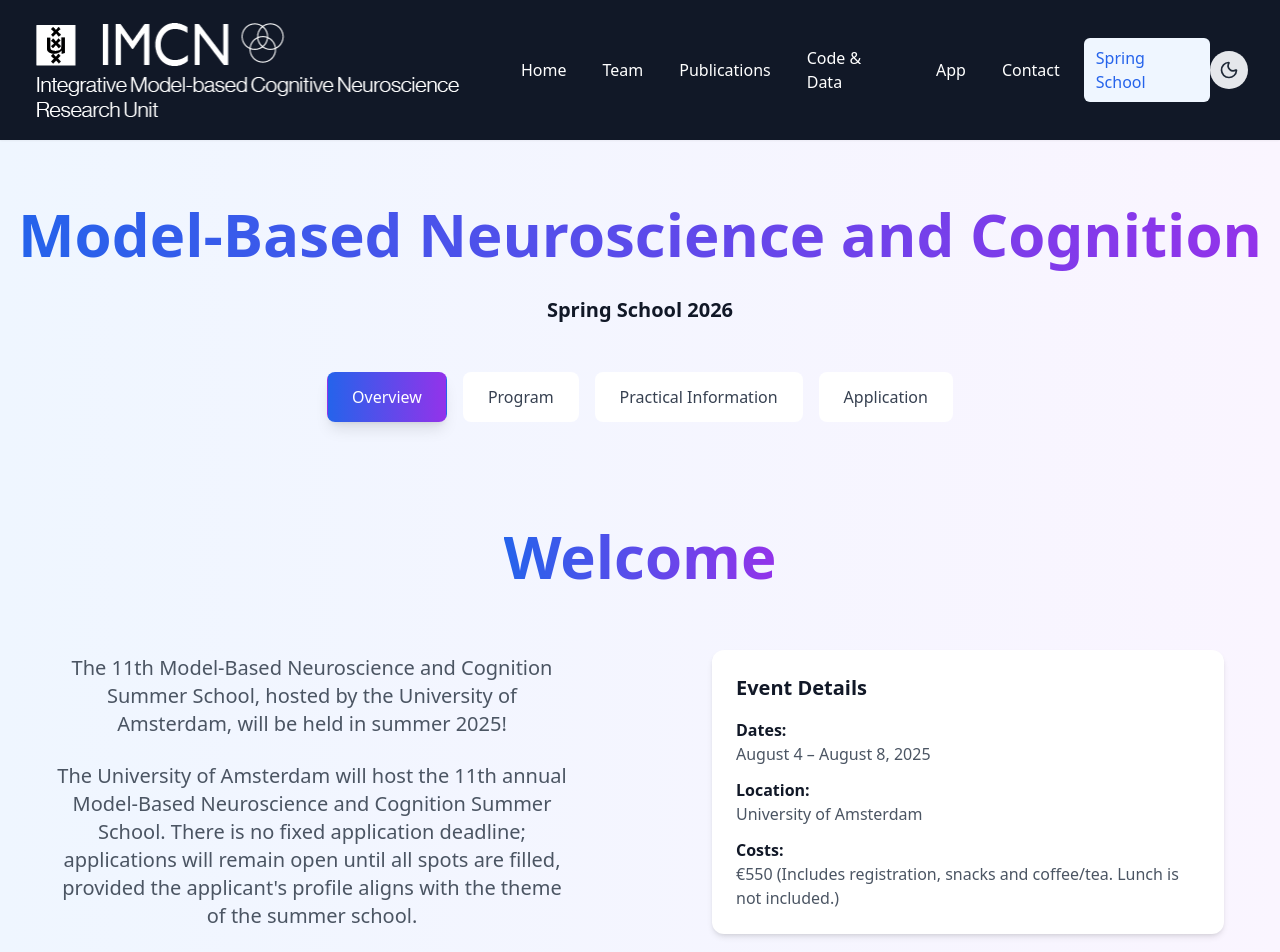
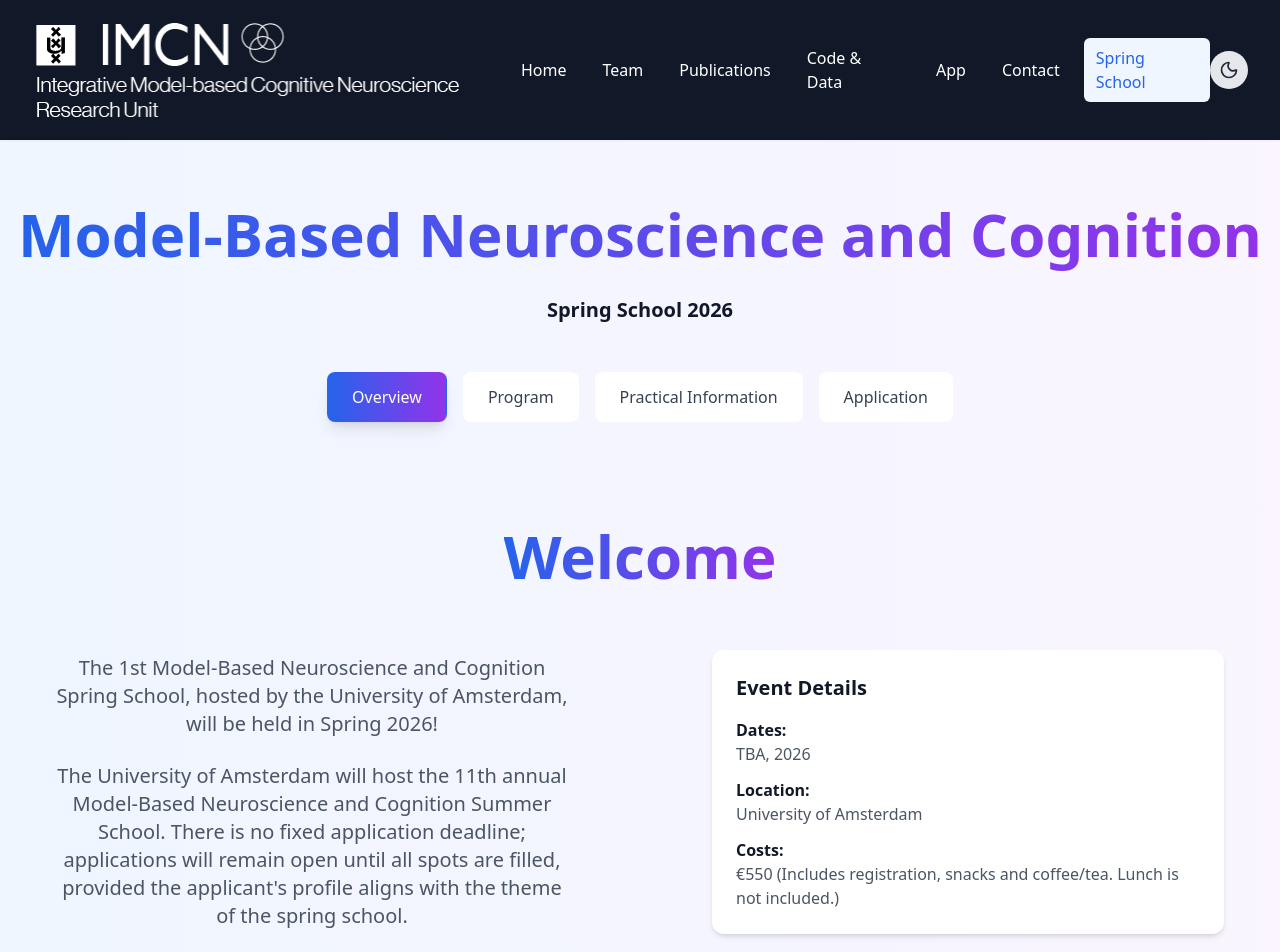
Before and after one commit to kshitij284/imcl_website, a React (Vite) app: page /spring-school in a window 1280 px wide. Shown: the top 952 px of the page. Built offline with nearby package versions, Linux system fonts and the light colour scheme.

Commit message:
arrow for search

```diff
--- a/src/components/SearchAndControls.jsx
+++ b/src/components/SearchAndControls.jsx
@@ -24,7 +24,7 @@ const SearchAndControls = ({
           <Search className="absolute left-3 top-3 h-5 w-5 text-gray-400 dark:text-gray-500" />
           <input
             type="text"
-            placeholder="Search by title, authors, DOI, or ID..."
+            placeholder="Search by Title, Authors or DOI"
             value={searchTerm}
             onChange={(e) => setSearchTerm(e.target.value)}
             className="w-full pl-10 pr-4 py-3 border border-gray-300 dark:border-gray-600 rounded-lg focus:ring-2 focus:ring-blue-500 focus:border-transparent bg-white dark:bg-gray-700 text-gray-900 dark:text-gray-100 placeholder-gray-400 dark:placeholder-gray-500 transition-colors duration-300"
@@ -48,7 +48,6 @@ const SearchAndControls = ({
               <option value="date">Year</option>
               <option value="title">Title</option>
               <option value="authors">Authors</option>
-              <option value="journal">Journal</option>
             </select>
             <div className="pointer-events-none absolute inset-y-0 right-0 flex items-center px-2 text-gray-700 dark:text-gray-300">
               <ChevronDown className="h-4 w-4" />
@@ -56,7 +55,7 @@ const SearchAndControls = ({
           </div>
           <button
             onClick={() => setSortOrder(sortOrder === 'asc' ? 'desc' : 'asc')}
-            className="px-4 py-3 border border-gray-300 dark:border-gray-600 rounded-lg hover:bg-gray-50 dark:hover:bg-gray-600 focus:ring-2 focus:ring-blue-500 flex items-center justify-center transition-colors duration-300"
+            className="px-4 py-3 border border-gray-300 dark:border-gray-600 rounded-lg hover:bg-gray-50 dark:hover:bg-gray-600 focus:ring-2 focus:ring-blue-500 flex items-center justify-center text-gray-700 dark:text-gray-200 transition-colors duration-300"
             aria-label={`Sort ${
               sortOrder === 'asc' ? 'descending' : 'ascending'
             }`}
--- a/src/components/SpringSchool/Overview.jsx
+++ b/src/components/SpringSchool/Overview.jsx
@@ -19,16 +19,16 @@ function Overview() {
             <div className="w-full lg:w-[512px]">
               <div className="flex flex-col items-center text-center space-y-6">
                 <p className="text-base sm:text-lg lg:text-xl text-gray-600 dark:text-gray-300 leading-relaxed">
-                  The 11th Model-Based Neuroscience and Cognition Summer School,
-                  hosted by the University of Amsterdam, will be held in summer
-                  2025!
+                  The 1st Model-Based Neuroscience and Cognition Spring School,
+                  hosted by the University of Amsterdam, will be held in Spring
+                  2026!
                 </p>
                 <p className="text-base sm:text-lg lg:text-xl text-gray-600 dark:text-gray-300 leading-relaxed">
                   The University of Amsterdam will host the 11th annual
                   Model-Based Neuroscience and Cognition Summer School. There is
                   no fixed application deadline; applications will remain open
                   until all spots are filled, provided the applicant's profile
-                  aligns with the theme of the summer school.
+                  aligns with the theme of the spring school.
                 </p>
               </div>
             </div>
@@ -46,7 +46,7 @@ function Overview() {
                       Dates:
                     </span>
                     <p className="text-gray-600 dark:text-gray-300">
-                      August 4 – August 8, 2025
+                      TBA, 2026
                     </p>
                   </div>
                   <div>
```
